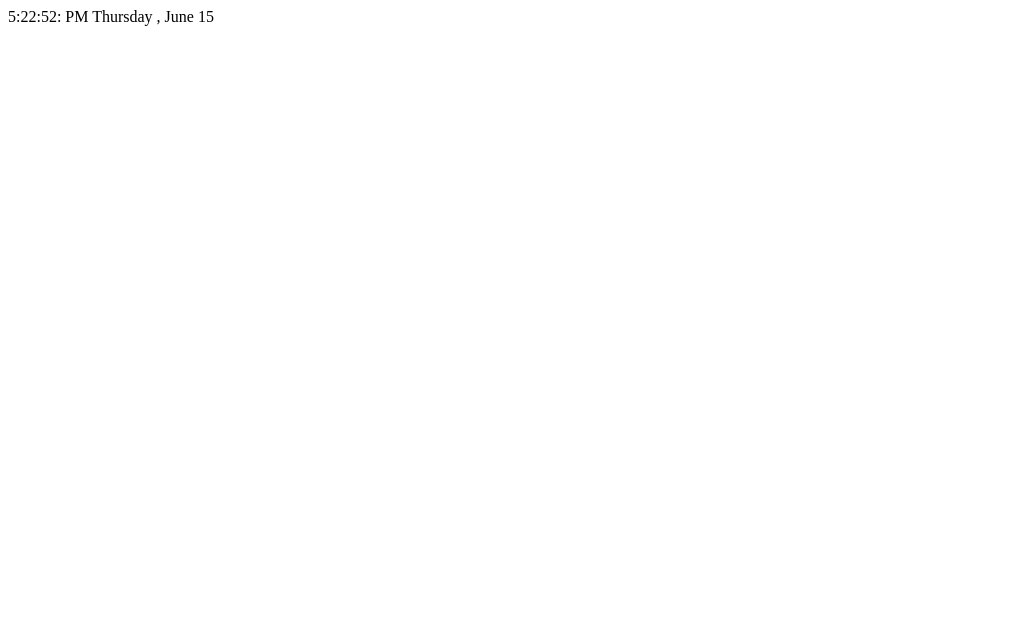
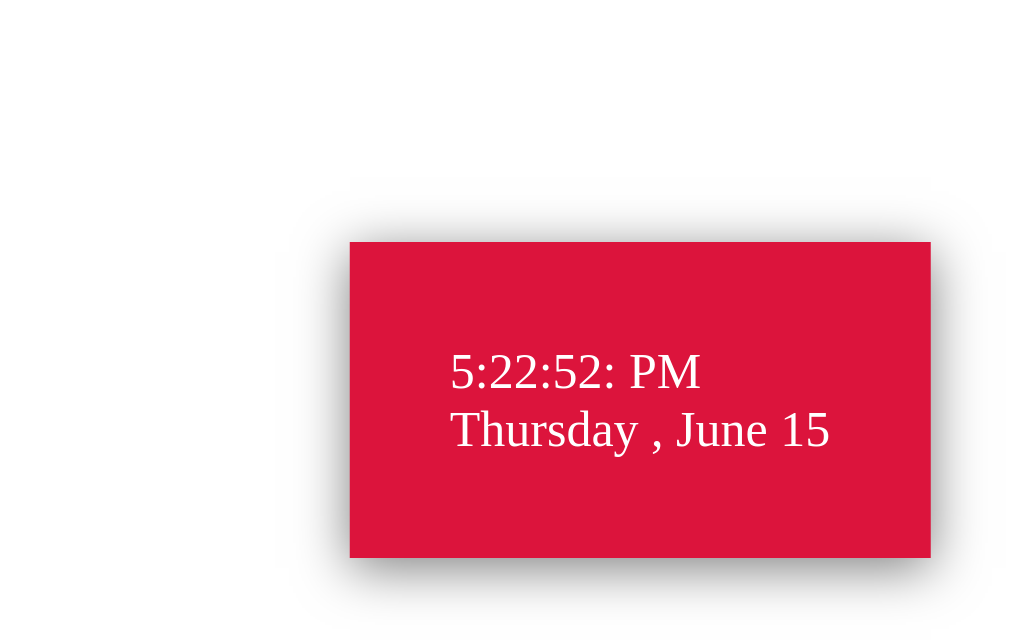
Before and after one commit to Naeem19611/Digitalclock, a plain HTML site: page index.html in a window 1280 px wide. Shown: the whole page, without its empty margins (0-1019 px from the left). Drawn offline with Linux system fonts and the light colour scheme.

Commit message:
second commit

```diff
--- a/index.html
+++ b/index.html
@@ -4,11 +4,24 @@
     <meta charset="UTF-8">
     <meta name="viewport" content="width=device-width, initial-scale=1.0">
     <title>Digital Clock</title>
+    <style>
+        .MyWatch {
+            position: fixed;
+            top: 50%;
+            left: 50%;
+            transform: translate(-50%, -50%);
+            background-color: crimson;
+            padding: 100px;
+            font-size: 50px;
+            color: white;
+            box-shadow: 0px 10px 50px rgba(0, 0, 0, 0.5);
+        }
+    </style>
 </head>
 <body>
     <div class="MyWatch">
         <span class="H"></span>
-        <span class="M"></span>
+        <span class="M"></span><br>
         <span class="date"></span>
     </div>
 
```
